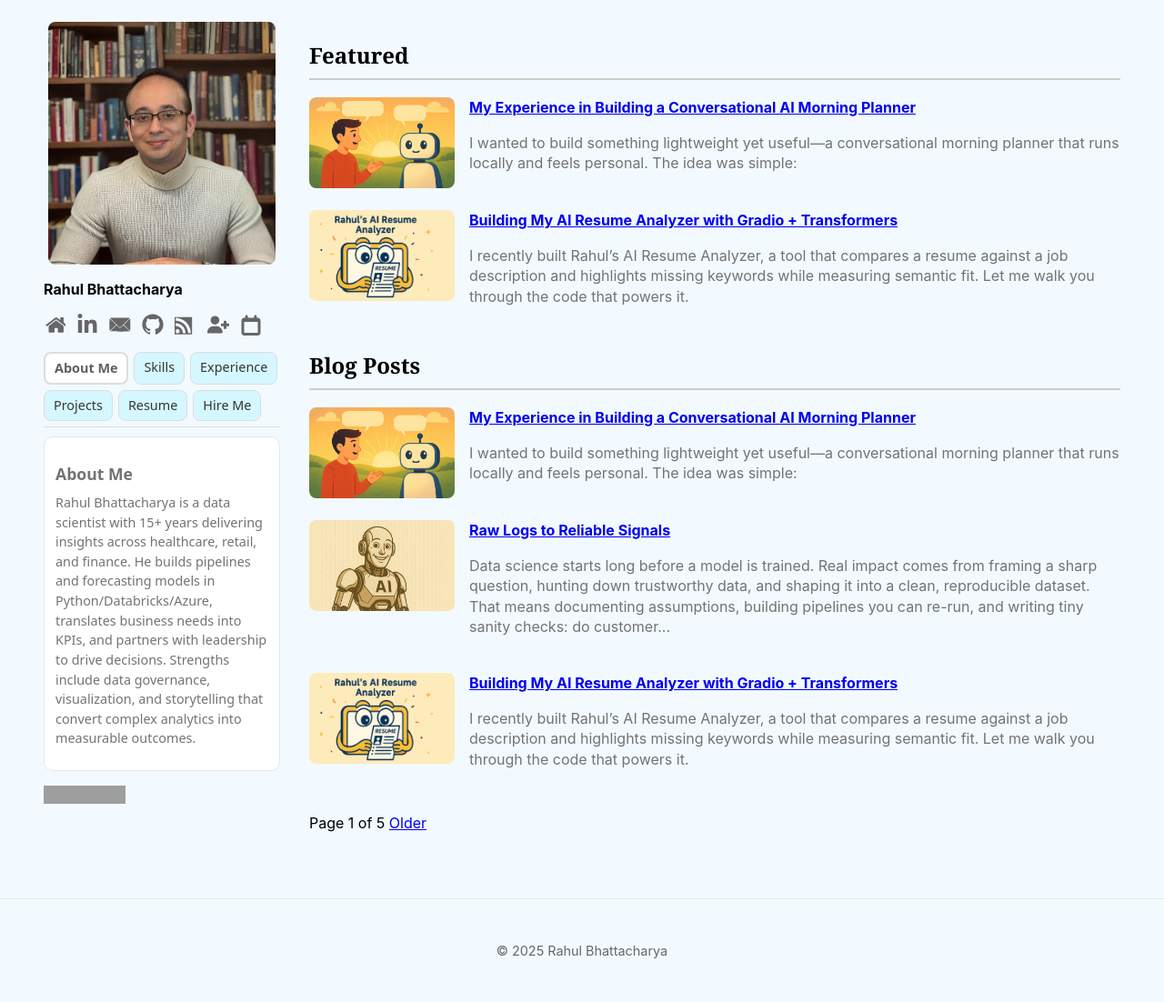
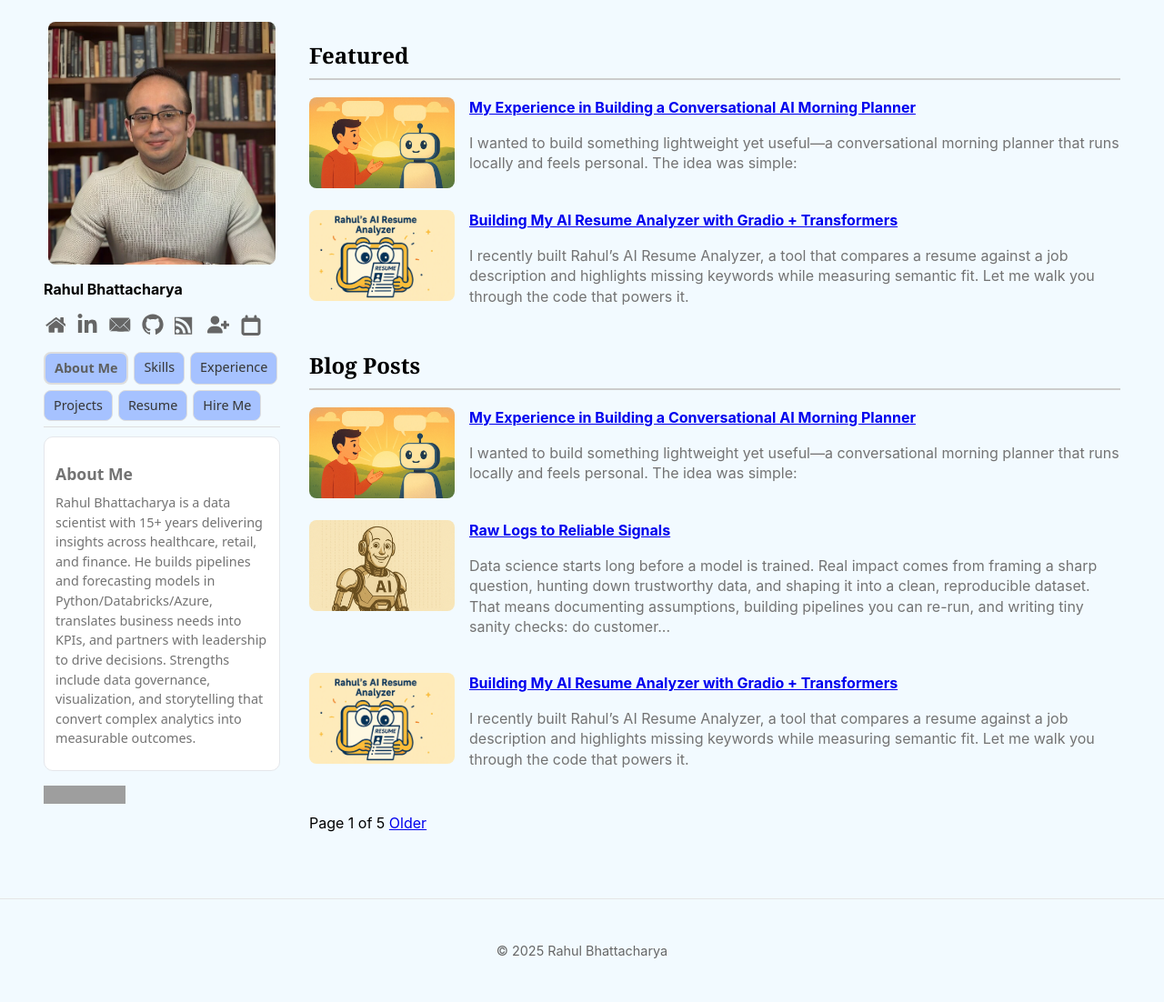
Before and after one commit to RahulBhattacharya1/RahulBhattacharya1.github.io, a Jekyll site: the page built from index.html, in a window 1280 px wide. Shown: the whole page at 91% size. Built offline with Jekyll 4.4.1, drawn with Linux system fonts in a browser that asks for light colours; the list of posts is cut into pages by our own code; grey boxes are pictures that could not be loaded.

Commit message:
Update main.scss

```diff
--- a/assets/css/main.scss
+++ b/assets/css/main.scss
@@ -691,7 +691,7 @@ pre {
   flex: 0 0 auto;          /* fit to content, don't stretch */
   padding: 6px 10px;
   font-size: 0.9rem;
-  background: #D5F7FF;
+  background: #A6C2FF;
   border: 1px solid #ddd;
   border-radius: 8px;
   cursor: pointer;
@@ -705,14 +705,14 @@ pre {
 }
 
 .tab-btn:hover {
-  background: #eee;
+  background: #82A6F7;
   text-decoration: none;
   color: #5E5F5F;
 }
 
 /* Active state as a filled pill (still compact) */
 .bio-tabs .tab-btn.active{
-  background: #fff;
+  background: 2563eb;
   border: 2px solid #ddd;
   font-weight: 600;
   text-decoration: none;
```
